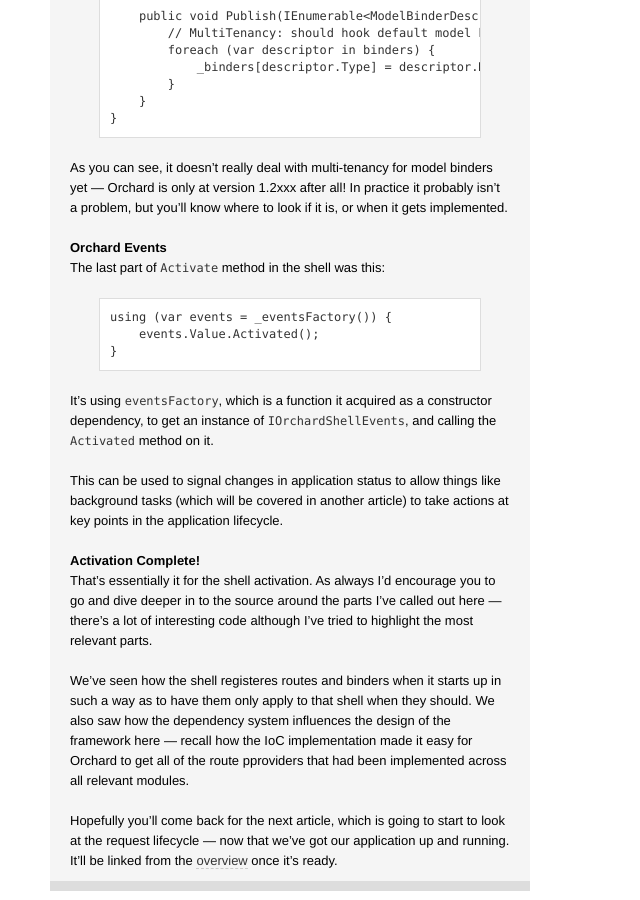
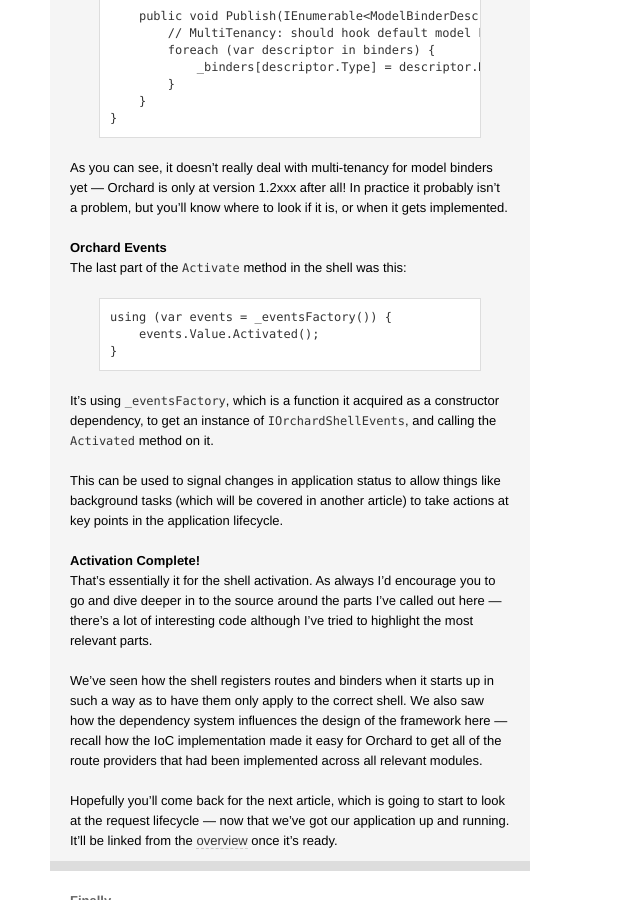
Before and after one commit to kolektiv/kolektiv.github.io, a Jekyll site: the page built from drafts/2011-09-06-orchard-shell-activation.md, in a window 1280 px wide and 900 px high, scrolled down 3201 px. Shown: the whole window, without its empty margins (0-640 px from the left). Built offline with Jekyll 4.4.1, drawn with Linux system fonts in a browser that asks for light colours; some of the changed text lies outside the part shown.

Commit message:
finishing article on shell activation

```diff
--- a/drafts/2011-09-06-orchard-shell-activation.md
+++ b/drafts/2011-09-06-orchard-shell-activation.md
@@ -81,7 +81,7 @@
 
 This is where Orchard can go back and take advantage of some of the extensibility options built in to the ASP.NET MVC 3 framework. When you register a route in ASP.NET MVC 3, the method signature on the `RouteCollection` actually takes a `RouteBase`, which can be extended. So the route publisher actually orders the `RouteDescriptor` instances it has (by the Priority property which you can set when registering routes &mdash; as the order of routes is important in ASP.NET MVC 3) and then turns each route descriptor in to an instance of `ShellRoute`, which extends `RouteBase`.
 
-It's worth seeing what `ShellRoute` is and how it works as the principle could be applied elsewhere. It can be found in **Mvc/Routes/ShellRoute.cs** in the **ORchard.Framework** project.
+It's worth seeing what `ShellRoute` is and how it works as the principle could be applied elsewhere. It can be found in **Mvc/Routes/ShellRoute.cs** in the **Orchard.Framework** project.
 
 The crucial points in here are that it overrides `GetRouteData` and `GetVirtualPath` to ensure that the route only responds and matches if the request is for the right shell. It does this with the following code at the start of each of those methods:
 
@@ -129,7 +129,7 @@
 
 ## Orchard Events
 
-The last part of `Activate` method in the shell was this:
+The last part of the `Activate` method in the shell was this:
 
 {% highlight csharp %}
 
@@ -139,7 +139,7 @@
 
 {% endhighlight %}
 
-It's using `eventsFactory`, which is a function it acquired as a constructor dependency, to get an instance of `IOrchardShellEvents`, and calling the `Activated` method on it.
+It's using `_eventsFactory`, which is a function it acquired as a constructor dependency, to get an instance of `IOrchardShellEvents`, and calling the `Activated` method on it.
 
 This can be used to signal changes in application status to allow things like background tasks (which will be covered in another article) to take actions at key points in the application lifecycle.
 
@@ -147,7 +147,7 @@
 
 That's essentially it for the shell activation. As always I'd encourage you to go and dive deeper in to the source around the parts I've called out here &mdash; there's a lot of interesting code although I've tried to highlight the most relevant parts.
 
-We've seen how the shell registeres routes and binders when it starts up in such a way as to have them only apply to that shell when they should. We also saw how the dependency system influences the design of the framework here &mdash; recall how the IoC implementation made it easy for Orchard to get all of the route pproviders that had been implemented across all relevant modules.
+We've seen how the shell registers routes and binders when it starts up in such a way as to have them only apply to the correct shell. We also saw how the dependency system influences the design of the framework here &mdash; recall how the IoC implementation made it easy for Orchard to get all of the route providers that had been implemented across all relevant modules.
 
 Hopefully you'll come back for the next article, which is going to start to look at the request lifecycle &mdash; now that we've got our application up and running. It'll be linked from the [overview][Orchard Internals] once it's ready.
 
```
